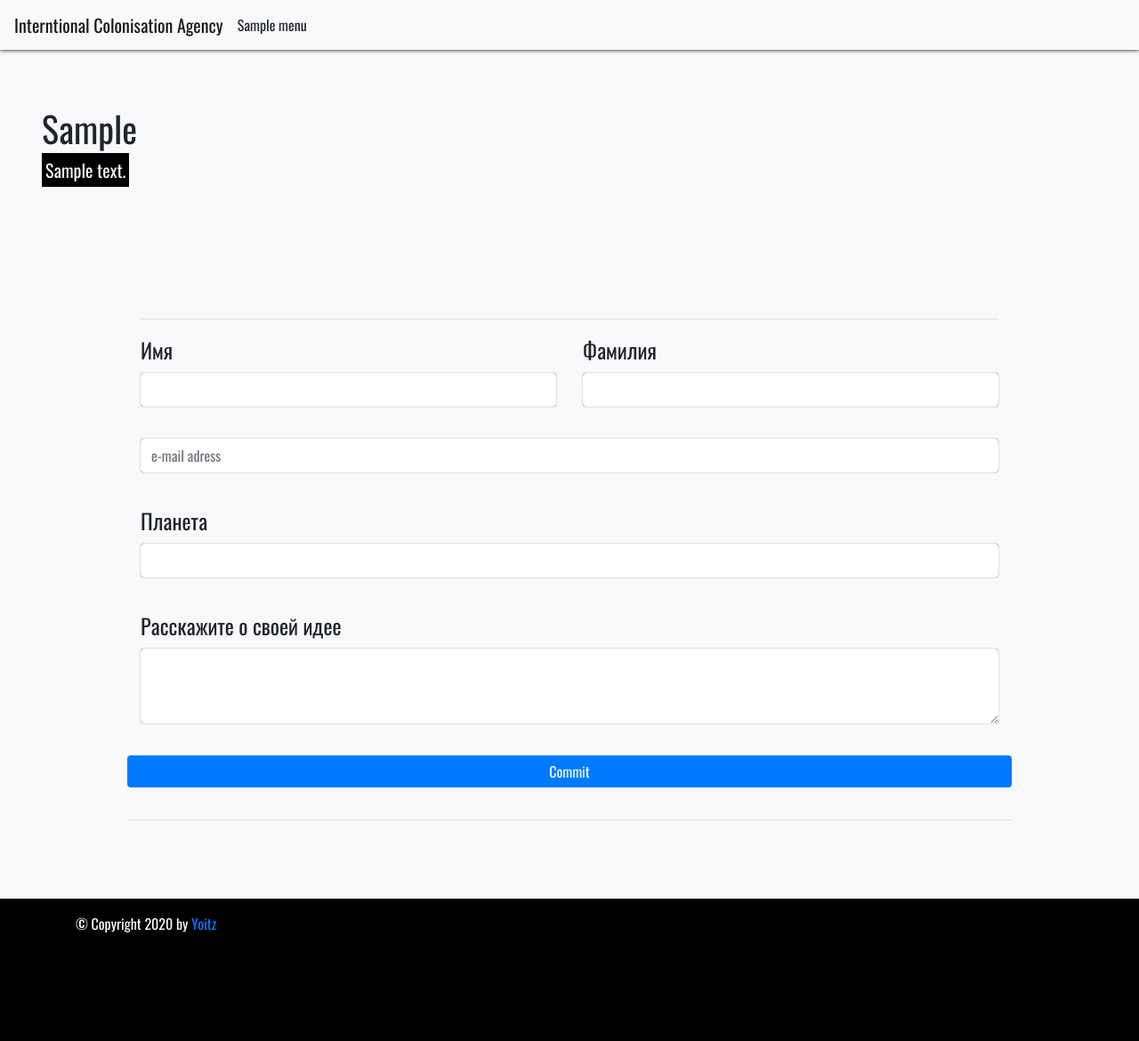
After one commit to YoitzWolf/FLASK-TEST, a Flask app: template templates/planet-blank-1.html in a window 1280 px wide. The commit adds this page. Shown: the whole page at 89% size. Run offline with Flask 2, Linux system fonts and the light colour scheme; the template is opened without the code that fills it: most values are stand-ins (such as "Sample title", 1, 10 or a date in 2020); some libraries are stand-ins or nearby versions.

Commit message:
Choice manager (light)
only visual sys

```diff
--- a/main.py
+++ b/main.py
@@ -5,7 +5,7 @@ from static.modules.config import Config
 
 
 app = flask.Flask(__name__)
-app.config.from_object(Config)
+#app.config.from_object(Config)
 
 @app.route('/')
 def main():
@@ -18,17 +18,42 @@ def main():
 
 @app.route('/test-questionary')
 def quest():
-
 	menu = readMenu("./static/site-json/top-menu.json")
 	page_header = "Apllicant Blank Form №.a001"
 	page_header_text = "Анкета претендента на участие в миссии ICA"
 	return flask.render_template("blank.html", title="Astronaut Blank", page_header=page_header, page_header_text=page_header_text, menu=menu);
 
+@app.route('/choice/<string:planet>')
+def added_variant(planet=None):
+	menu = readMenu("./static/site-json/top-menu.json")
+	page_header = "Mission Blank №.1"
+	page_header_text = "Банк идей будущих миссии ICA"
+	data = '''
+		<h2>Idea</h2>
+		<h4 class="alert alert-primary">
+			Хорошая планета
+		</h4>
+		<h4 class="alert alert-primary">
+			Ресурсы есть, наверное...
+		</h4>
+		<h4 class="alert alert-primary">
+			А еще там жизнь есть, возможно..
+		</h4>
+
+	'''
+	return flask.render_template("planet-variant-1.html", planet=planet, data=data, title="Planet Blank", page_header=page_header, page_header_text=page_header_text, menu=menu);
+
+@app.route('/choice')
+def add_variant():
+	menu = readMenu("./static/site-json/top-menu.json")
+	page_header = "New Mission Blank Form №.1"
+	page_header_text = "Анкета предложения новой миссии ICA"
+	return flask.render_template("planet-blank-1.html", title="New Planet Blank", page_header=page_header, page_header_text=page_header_text, menu=menu);
 
 @app.errorhandler(404)
 def no_such_page(error):
 	menu = readMenu("./static/site-json/top-menu.json")
-	return flask.render_template("main.html", title="Error 404", name='Interntional Colonisation Agency', menu=menu, error=f"<h1>No such page!</h1><h5>Error: {error}</h5>"), error;
+	return flask.render_template("main.html", title="Error 404", name='Interntional Colonisation Agency', menu=menu, error=f"<h1>No such page!</h1><h5>Error: {error}</h5>")
 
 '''
 @app.route('/')
--- a/static/css/styles.css
+++ b/static/css/styles.css
@@ -37,6 +37,7 @@ body{
 
 *{transition: color .25s ease-in-out,background-color .25s ease-in-out,border-color .25s ease-in-out,box-shadow .25s ease-in-out !important; font-family: Oswald Regular, Sans-Serif;}
 
+a{cursor: pointer;}
 svg{transition: fill .25s ease-in-out !important;}
 
 button, input, optgroup, select, textarea, option{
@@ -220,6 +221,13 @@ form .row .col *:focus{
 	height: 200px;
 }
 
+svg.imager-200{
+	fill: var(--blue);
+}
+a:hover svg.imager-200{
+	fill: var(--dark-blue);
+}
+
 .bg-image{
 	background-repeat: no-repeat;
 	width: 100%;
--- a/templates/blank.html
+++ b/templates/blank.html
@@ -9,7 +9,7 @@
 	      	<span class="dark-bg-text">{{page_header_text}}</span>
 	      </p>
 	    </div>
-  </nav>
+  	</nav>
 {% endblock header %}
 
 {% block content %}
--- a/templates/main.html
+++ b/templates/main.html
@@ -9,8 +9,8 @@
 
 		<link rel="stylesheet" href="https://stackpath.bootstrapcdn.com/bootstrap/4.4.1/css/bootstrap.min.css" integrity="sha384-Vkoo8x4CGsO3+Hhxv8T/Q5PaXtkKtu6ug5TOeNV6gBiFeWPGFN9MuhOf23Q9Ifjh" crossorigin="anonymous">
 
-		<link rel="stylesheet" href="./static/css/styles.css">
-		<link rel="shortcut icon" href="./static/img/favicon.ico" type="image/x-icon">
+		<link rel="stylesheet" href="../static/css/styles.css">
+		<link rel="shortcut icon" href="../static/img/favicon.ico" type="image/x-icon">
 </head>
 {% endblock %}
 
--- /dev/null
+++ b/templates/planet-blank-1.html
@@ -0,0 +1,86 @@
+{% extends "main.html" %}
+
+{% block header %}
+	<nav class="jumbotron light-head" id="header">
+
+	    <div class="container-fluid">
+	      <h1>{{page_header}}</h1>
+	      <p class="lead text-muted ">
+	      	<span class="dark-bg-text">{{page_header_text}}</span>
+	      </p>
+	    </div>
+  	</nav>
+{% endblock header %}
+
+{% block content %}
+	<div class="container">
+		<hr>
+		<form class="font-150">
+			<div class="row">
+		        <div class="col">
+		           	<label for="firstName">Имя</label>
+		           	<input type="text" class="form-control" id="firstName" placeholder="" value="" required="">
+		           	<div class="invalid-feedback">
+		            	Недопустимое имя.
+		           	</div>
+		        </div>
+		        <div class="col">
+		           	<label for="lastName">Фамилия</label>
+		           	<input type="text" class="form-control" id="lastName" placeholder="" value="" required="">
+		           	<div class="invalid-feedback">
+		            	Недопустимая Фамилия.
+		        	</div>
+		        </div>
+        	</div>
+
+        	<div class="row">
+		        <div class="col">
+		           	<input type="text" class="form-control" id="firstName" placeholder="e-mail adress" value="" required="">
+		           	<div class="invalid-feedback">
+		            	Invalid adress.
+		           	</div>
+		        </div>
+        	</div>
+
+        	<div class="row">
+		        <div class="col">
+		           	<label for="firstName">Планета</label>
+		           	<input type="text" class="form-control" id="firstName" placeholder="" value="" required="">
+		           	<div class="invalid-feedback">
+		            	Error
+		           	</div>
+		        </div>
+        	</div>
+
+			<div class="row">
+				<div class="col">
+					<label>Расскажите о своей идее</label>
+					<textarea class="form-control" id="about" rows="3" name="about"></textarea>
+				</div>
+			</div>
+
+			<div class="row">
+				<div class="col btn info-button">
+					Commit
+				</div>
+			</div>
+		</form>
+	</div>
+	<hr><br><br><br>
+	<script type="text/javascript">
+		var inputs = document.querySelectorAll('.form-control-file');
+		Array.prototype.forEach.call(inputs, function(input){
+		  var label	 = input.nextElementSibling,
+		      labelVal = label.innerHTML;  input.addEventListener('change', function(e){
+		    var fileName = '';
+		    if( this.files && this.files.length > 1 )
+		      fileName = ( this.getAttribute( 'data-multiple-caption' ) || '' ).replace( '{count}', this.files.length );
+		    else
+		      fileName = e.target.value.split( '\\' ).pop();		if( fileName )
+		      label.querySelector( 'span' ).innerHTML = fileName;
+		    else
+		      label.innerHTML = labelVal;
+			});
+		});
+	</script>
+{% endblock %}
```
Also changed, not shown: templates/home.html (+26 -0 lines), templates/planet-variant-1.html (added, +22 -0 lines).
